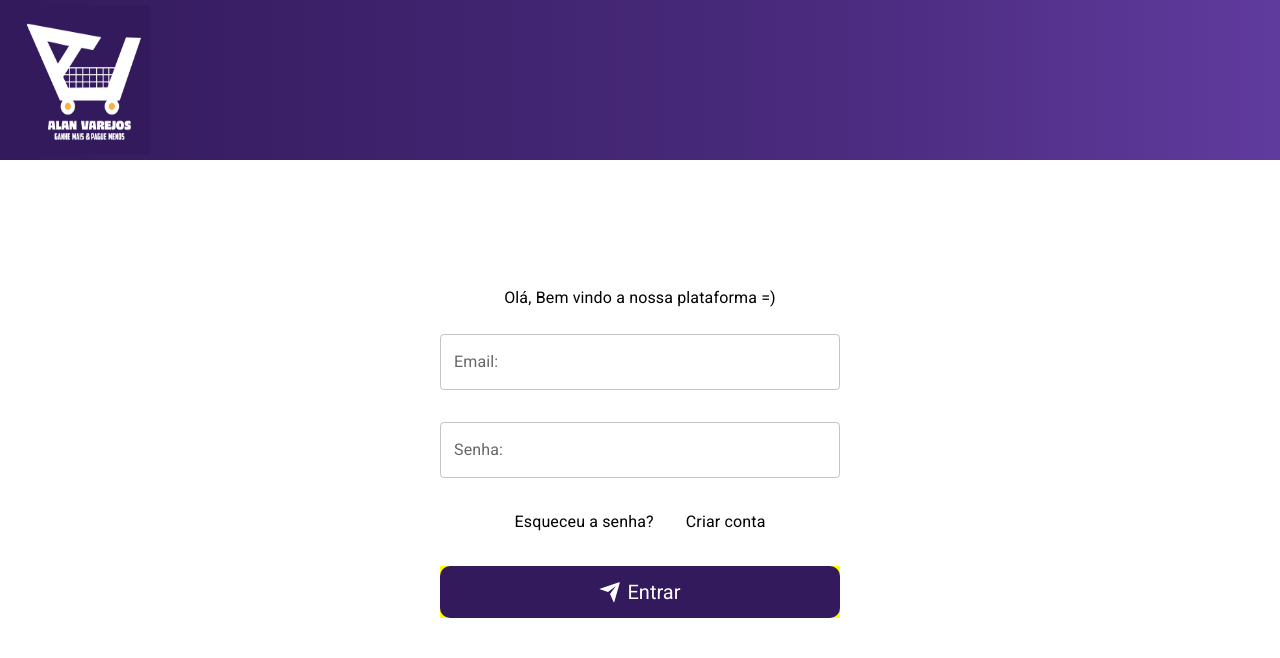
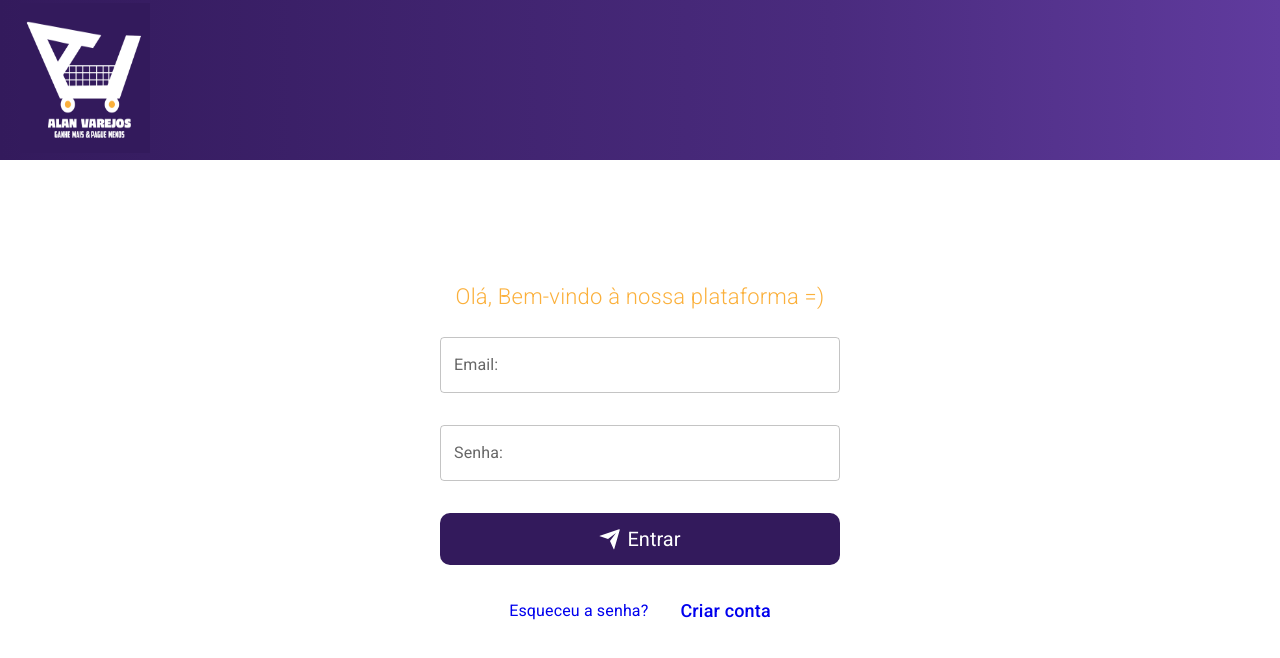
Before and after one commit to alancarloscesar/ecommerce, a React (Vite) app in the folder frontend/: page /login in a window 1280 px wide. Shown: the top 658 px of the page. Built offline with nearby package versions, Linux system fonts and the light colour scheme.

Commit message:
continue job in page signin

```diff
--- a/frontend/src/pages/signIn/index.tsx
+++ b/frontend/src/pages/signIn/index.tsx
@@ -1,6 +1,6 @@
 import "./style.css"
 import imgLogo from "../../assets/logo.jpeg"
-import { Grid, TextField, useTheme, Typography } from "@mui/material"
+import { Grid, TextField, useTheme, Typography, Box } from "@mui/material"
 import { Padding } from "@mui/icons-material"
 import ButtonEntry from "./button"
 
@@ -25,12 +25,19 @@ export default function SignIn() {
                 xl={12}
             >
 
+                <Box sx={{
+                    [theme.breakpoints.only('xs')]: {
+                        display: "none"
+                    },
+                }}>
                     <img src={imgLogo}
+                        id="img"
                         alt="img logo"
                         width={150}
                         height={150}
                         style={{ paddingLeft: 20 }}
                     />
+                </Box>
             </Grid >
 
             <form>
@@ -42,8 +49,17 @@ export default function SignIn() {
                     height: "76vh"
                 }}>
 
-                    <Typography>
-                        Olá, Bem vindo a nossa plataforma =)
+                    <Typography sx={{
+                        maxWidth: "90%",
+                        textAlign: "center",
+                        color: "secondary.main",
+                        fontWeight: "300",
+                        fontSize: 22,
+                        [theme.breakpoints.only('xs')]: {
+                            fontSize: 16
+                        },
+                    }}>
+                        Olá, Bem-vindo à nossa plataforma =)
                     </Typography>
 
                     <Grid container gap={4} p={3}
@@ -56,7 +72,7 @@ export default function SignIn() {
                             // backgroundColor: "#ff0",
 
                             [theme.breakpoints.only('xs')]: {
-                                width: "80vw"
+                                width: "100vw",
                             },
                             [theme.breakpoints.only('md')]: {
                                 width: "50vw"
@@ -75,12 +91,13 @@ export default function SignIn() {
                                 variant="outlined"
 
                                 sx={{
-                                    width: "100%"
+                                    width: "100%",
+
                                 }}
                             />
                         </Grid>
 
-                        <Grid item xs={12}  >
+                        <Grid item xs={12}>
                             <TextField
                                 id="standard-search"
                                 label="Senha: "
@@ -92,18 +109,43 @@ export default function SignIn() {
                             />
                         </Grid>
 
-                        <Typography>
+
+                        <Grid item xs={12}>
+
+                            <ButtonEntry />
+
+                        </Grid>
+                        <Typography color={"primary.main"}
+                            sx={{
+                                '&:hover': {
+                                    textDecoration: "underline"
+                                }
+                            }}>
+                            <a href="/contato" target="_blank"
+                                style={{
+                                    textDecoration: "none",
+                                }}>
                                 Esqueceu a senha?
-                        </Typography>
-                        <Typography>
-                            Criar conta
+                            </a>
                         </Typography>
 
-                        <Grid item xs={12} sx={{
-                            backgroundColor: "#ff0"
+                        <Typography color={"secondary"}
+                            sx={{
+                                fontWeight: 500,
+                                fontSize: 18,
+                                '&:hover': {
+                                    textDecoration: "underline"
+                                }
                             }}>
-                            <ButtonEntry />
-                        </Grid>
+                            <a href="/contato" target="_blank"
+                                style={{
+                                    textDecoration: "none",
+                                    color: "secondary"
+                                }}>
+                                Criar conta
+                            </a>
+                        </Typography>
+
                     </Grid>
                 </Grid>
 
```
Lines whose indentation alone changed are shown as unchanged.
